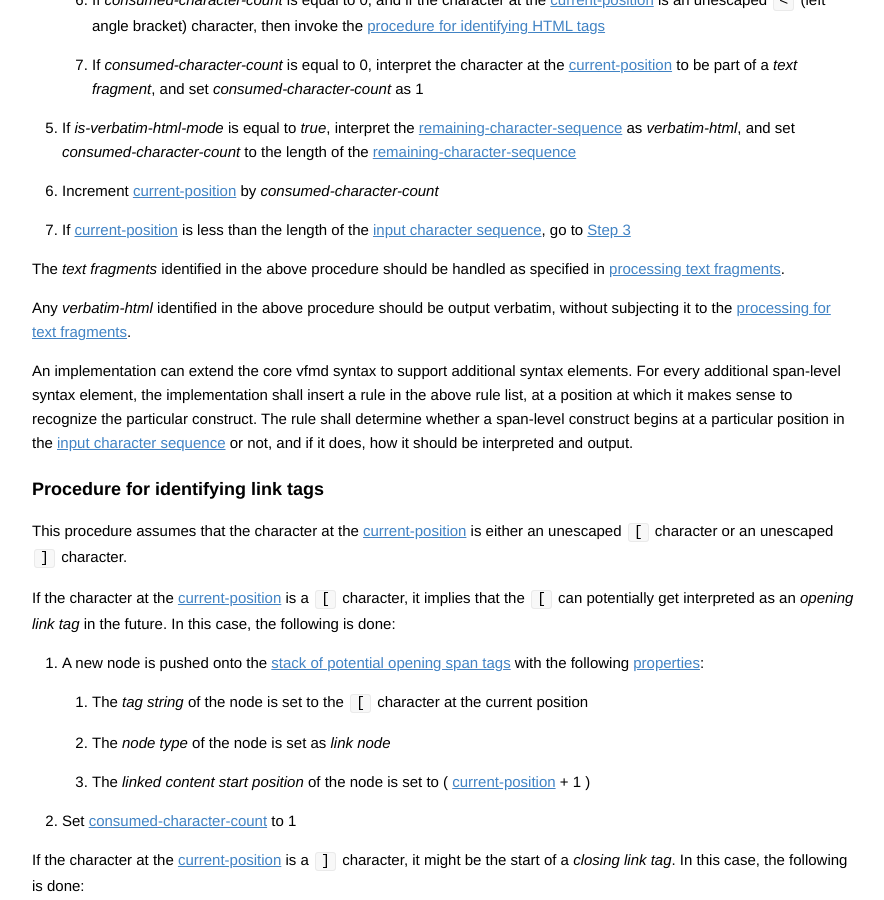
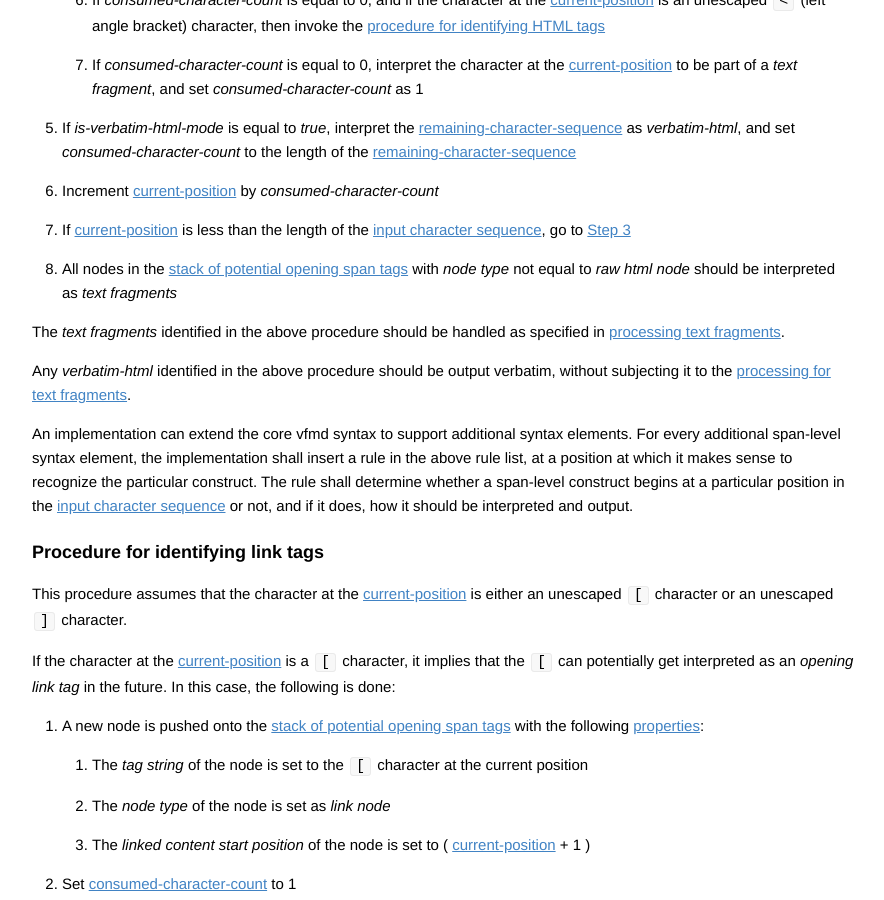
Before and after one commit to vfmd/vfmd-spec, a Jekyll site: the page built from specification.md, in a window 1280 px wide and 900 px high, scrolled down 28840 px. Shown: the whole window, without its empty margins (197-1081 px from the left). Built offline with Jekyll 4.4.1, drawn with Linux system fonts in a browser that asks for light colours; Markdown is read by kramdown in place of the engine named in the settings.

Commit message:
Unmatched emphasis/link opening tags should be interpreted as text fragments

```diff
--- a/specification.md
+++ b/specification.md
@@ -1893,6 +1893,9 @@ The procedure to identify and interpret the _span tags_ is as follows:
  6. Increment [current-position] by _consumed-character-count_
  7. If [current-position] is less than the length of the
     [input character sequence], go to [Step 3](#span-proc-step-3)
+ 8. All nodes in the [stack of potential opening span tags] with _node
+    type_ not equal to _raw html node_ should be interpreted as _text
+    fragments_
 
 The _text fragments_ identified in the above procedure should be
 handled as specified in [processing text fragments].
```
